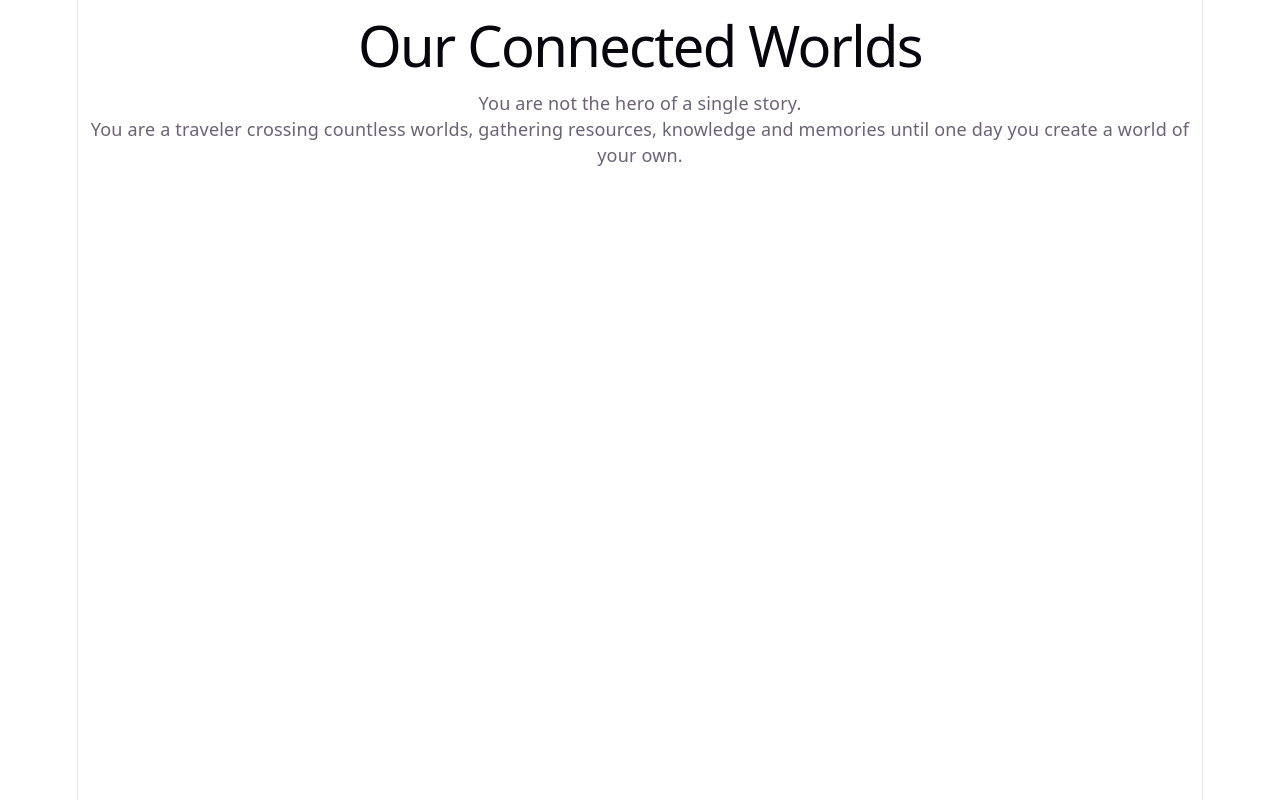
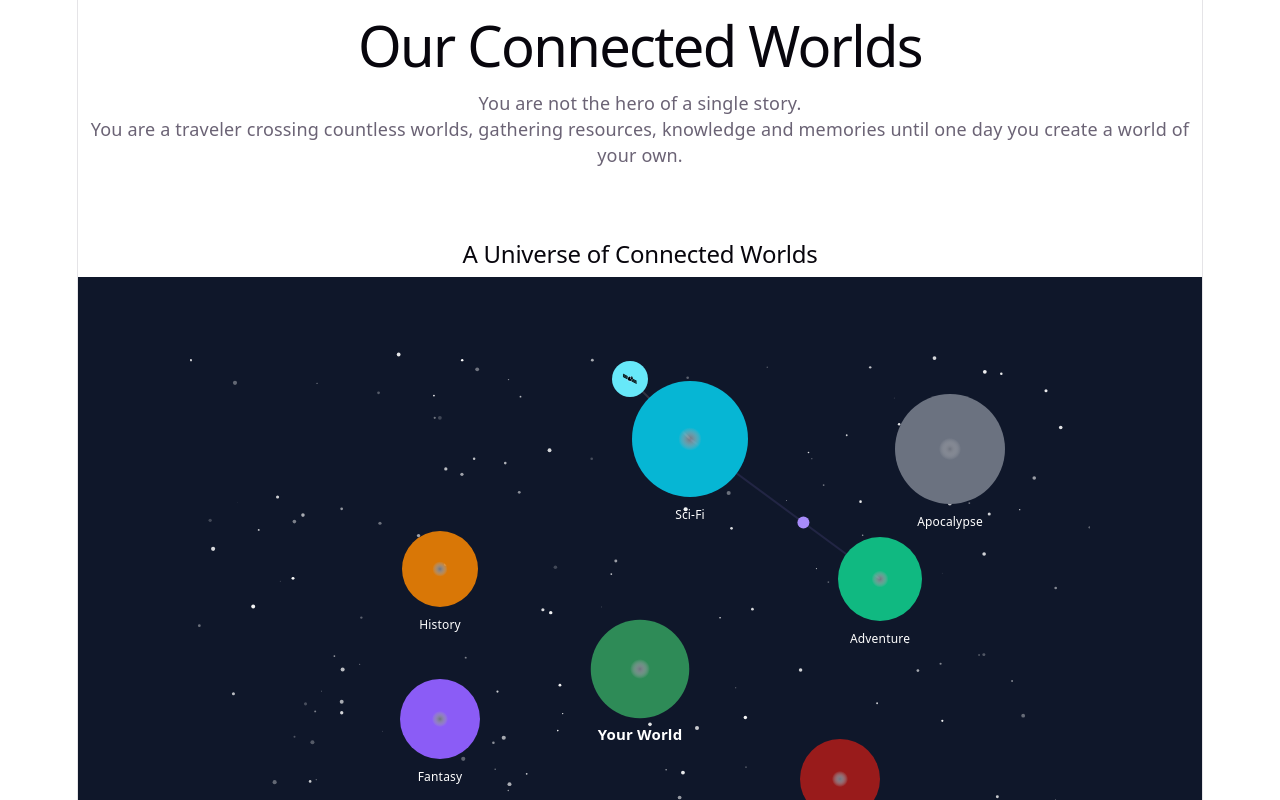
Before and after one commit to crowlas/our-connected-worlds, a React (Vite) app in the folder website/: page / in a window 1280 px wide. Shown: the top 800 px of the page. Built offline with nearby package versions, Linux system fonts and the light colour scheme.

Commit message:
Concept image of the project

```diff
--- a/website/src/App.tsx
+++ b/website/src/App.tsx
@@ -1,9 +1,21 @@
 import Hero from "./components/Hero";
+import WorldUniverse from "./components/WorldUniverse";
 
 function App() {
   return (
     <main>
       <Hero />
+
+      <h2
+        style={{
+          textAlign: "center",
+          marginTop: "4rem",
+        }}
+      >
+        A Universe of Connected Worlds
+      </h2>
+
+      <WorldUniverse />
     </main>
   );
 }
--- /dev/null
+++ b/website/src/components/WorldUniverse.tsx
@@ -0,0 +1,341 @@
+import { useEffect, useMemo, useState } from "react";
+
+const BASE_HOME_RADIUS = 45;
+const TRAVEL_SPEED = 0.012;
+
+type World = {
+  x: number;
+  y: number;
+  radius: number;
+  label: string;
+  icon?: string;
+  color: string;
+  satellite?: boolean;
+};
+
+const worlds: Record<string, World> = {
+  home: {
+    x: 450,
+    y: 320,
+    radius: BASE_HOME_RADIUS,
+    label: "Your World",
+    color: "#2E8B57",
+  },
+
+  fantasy: {
+    x: 250,
+    y: 370,
+    radius: 40,
+    label: "Fantasy",
+    color: "#8B5CF6",
+  },
+
+  history: {
+    x: 250,
+    y: 220,
+    radius: 38,
+    label: "History",
+    color: "#D97706",
+  },
+
+  cute: {
+    x: 420,
+    y: 520,
+    radius: 38,
+    label: "Cute",
+    color: "#EC4899",
+  },
+
+  horror: {
+    x: 650,
+    y: 430,
+    radius: 40,
+    label: "Horror",
+    color: "#991B1B",
+  },
+
+  adventure: {
+    x: 690,
+    y: 230,
+    radius: 42,
+    label: "Adventure",
+    color: "#10B981",
+  },
+
+  scifi: {
+    x: 500,
+    y: 90,
+    radius: 58,
+    label: "Sci‑Fi",
+    color: "#06B6D4",
+  },
+
+  apocalypse: {
+    x: 760,
+    y: 100,
+    radius: 55,
+    label: "Apocalypse",
+    color: "#6B7280",
+  },
+
+  orbital: {
+    x: 440,
+    y: 30,
+    radius: 18,
+    label: "",
+    icon: "🛰",
+    color: "#67E8F9",
+    satellite: true,
+  },
+
+  nightmare: {
+    x: 730,
+    y: 500,
+    radius: 18,
+    label: "",
+    icon: "🌙",
+    color: "#450A0A",
+    satellite: true,
+  },
+
+  pets: {
+    x: 510,
+    y: 575,
+    radius: 18,
+    label: "",
+    icon: "🐾",
+    color: "#F9A8D4",
+    satellite: true,
+  },
+};
+
+const rareRoutes = [
+  ["home", "fantasy"],
+  ["home", "history"],
+  ["home", "cute"],
+  ["home", "horror"],
+  ["home", "adventure"],
+  ["home", "scifi"],
+] as const;
+
+const uncommonRoutes = [
+  ["fantasy", "history"],
+  ["fantasy", "scifi"],
+  ["scifi", "adventure"],
+  ["horror", "adventure"],
+  ["cute", "fantasy"],
+] as const;
+
+const commonRoutes = [
+  ["apocalypse", "home"],
+  ["apocalypse", "scifi"],
+  ["horror", "nightmare"],
+  ["cute", "pets"],
+  ["scifi", "orbital"],
+] as const;
+
+const travelerColors = [
+  "#D4A24C",
+  "#60A5FA",
+  "#34D399",
+  "#F472B6",
+  "#A78BFA",
+  "#F97316",
+];
+
+type Traveler = {
+  from: string;
+  to: string;
+  progress: number;
+  color: string;
+};
+
+function randomColor() {
+  return travelerColors[Math.floor(Math.random() * travelerColors.length)];
+}
+
+function randomRoute() {
+  const roll = Math.random();
+
+  if (roll < 0.7) {
+    return commonRoutes[Math.floor(Math.random() * commonRoutes.length)];
+  }
+
+  if (roll < 0.95) {
+    return uncommonRoutes[Math.floor(Math.random() * uncommonRoutes.length)];
+  }
+
+  return rareRoutes[Math.floor(Math.random() * rareRoutes.length)];
+}
+
+function createTraveler(): Traveler {
+  const [from, to] = randomRoute();
+
+  return {
+    from,
+    to,
+    progress: Math.random(),
+    color: randomColor(),
+  };
+}
+
+export default function WorldUniverse() {
+  const [travelers, setTravelers] = useState(() =>
+    Array.from({ length: 3 }, () => createTraveler()),
+  );
+
+  const [homeRadius, setHomeRadius] = useState(BASE_HOME_RADIUS);
+
+  const stars = useMemo(
+    () =>
+      Array.from({ length: 200 }, (_, index) => ({
+        id: index,
+        x: Math.random() * 900,
+        y: Math.random() * 650,
+        r: Math.random() * 1.8 + 0.3,
+        opacity: Math.random() * 0.8 + 0.2,
+      })),
+    [],
+  );
+
+  useEffect(() => {
+    const interval = setInterval(() => {
+      setTravelers((current) =>
+        current.map((traveler) => {
+          const nextProgress = traveler.progress + TRAVEL_SPEED;
+
+          if (nextProgress < 1) {
+            return {
+              ...traveler,
+              progress: nextProgress,
+            };
+          }
+
+          return createTraveler();
+        }),
+      );
+    }, 30);
+
+    return () => clearInterval(interval);
+  }, []);
+
+  useEffect(() => {
+    const interval = setInterval(() => {
+      const pulse = BASE_HOME_RADIUS + Math.sin(Date.now() / 500) * 5;
+
+      setHomeRadius(pulse);
+    }, 30);
+
+    return () => clearInterval(interval);
+  }, []);
+
+  return (
+    <section
+      style={{
+        display: "flex",
+        justifyContent: "center",
+        padding: "4rem 0",
+        background: "#0F172A",
+      }}
+    >
+      <svg width={900} height={650}>
+        <defs>
+          {Object.entries(worlds).map(([key, world]) => (
+            <radialGradient key={key} id={`planet-${key}`}>
+              <stop offset="0%" stopColor="white" stopOpacity="0.4" />
+              <stop offset="20%" stopColor={world.color} />
+              <stop offset="100%" stopColor={world.color} />
+            </radialGradient>
+          ))}
+        </defs>
+
+        {stars.map((star) => (
+          <circle
+            key={star.id}
+            cx={star.x}
+            cy={star.y}
+            r={star.r}
+            fill="white"
+            opacity={star.opacity}
+          />
+        ))}
+
+        {travelers.map((traveler, index) => {
+          const from = worlds[traveler.from];
+          const to = worlds[traveler.to];
+
+          const x = from.x + (to.x - from.x) * traveler.progress;
+
+          const y = from.y + (to.y - from.y) * traveler.progress;
+
+          return (
+            <g key={index}>
+              <line
+                x1={from.x}
+                y1={from.y}
+                x2={to.x}
+                y2={to.y}
+                stroke={traveler.color}
+                strokeWidth={2}
+                opacity={0.12}
+              />
+
+              <circle cx={x} cy={y} r={6} fill={traveler.color} />
+            </g>
+          );
+        })}
+
+        {Object.entries(worlds).map(([key, world]) => (
+          <WorldPlanet
+            key={key}
+            id={key}
+            world={{
+              ...world,
+              radius: key === "home" ? homeRadius : world.radius,
+            }}
+            central={key === "home"}
+          />
+        ))}
+      </svg>
+    </section>
+  );
+}
+
+type WorldPlanetProps = {
+  id: string;
+  world: World;
+  central?: boolean;
+};
+
+function WorldPlanet({ id, world, central = false }: WorldPlanetProps) {
+  return (
+    <>
+      <circle
+        cx={world.x}
+        cy={world.y}
+        r={world.radius}
+        fill={`url(#planet-${id})`}
+      />
+
+      {world.satellite ? (
+        <text x={world.x} y={world.y + 5} textAnchor="middle" fontSize="14">
+          {world.icon}
+        </text>
+      ) : (
+        <text
+          x={world.x}
+          y={world.y + world.radius + 22}
+          fill="white"
+          textAnchor="middle"
+          style={{
+            fontSize: central ? "15px" : "12px",
+            fontWeight: central ? "bold" : "normal",
+            userSelect: "none",
+          }}
+        >
+          {world.label}
+        </text>
+      )}
+    </>
+  );
+}
```
